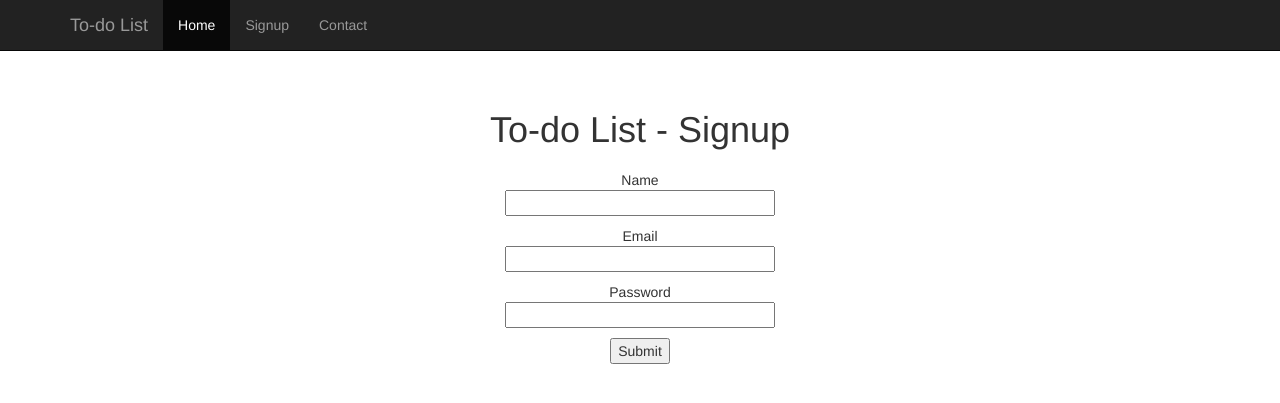
After one commit to erictempleton1/TodoList, a Flask app: page /signup in a window 1280 px wide. The commit adds this page. Shown: the top 403 px of the page. Run offline with Flask 2, Linux system fonts and the light colour scheme; some libraries are stand-ins or nearby versions.

Commit message:
complete database setup, and added forms on html templates. also added views

```diff
--- a/todo/__init__.py
+++ b/todo/__init__.py
@@ -1,8 +1,13 @@
+import os
 from flask import Flask
 from flask.ext.sqlalchemy import SQLAlchemy
+from werkzeug import generate_password_hash, check_password_hash
+from config import basedir
+
 
 app = Flask(__name__)
 app.config.from_object('config')
+
 db = SQLAlchemy(app)
 
 from todo import views, models
--- a/todo/forms.py
+++ b/todo/forms.py
@@ -0,0 +1,22 @@
+from flask.ext.wtf import Form
+from wtforms import TextField, validators, ValidationError, PasswordField
+from models import db, User
+
+class Signup(Form):
+    name = TextField('Name', [validators.Required('Please enter your name')])
+    email = TextField('Email', [validators.Required('Please enter your email'), validators.Email('Please enter a valid email address')])
+    password = PasswordField('Password', [validators.Required('Please choose a password')])
+
+    def __init__(self, *args, **kwargs):
+        Form.__init__(self, *args, **kwargs)
+
+    def validate(self):
+        if not Form.validate(self):
+            return False
+
+        user = User.query.filter_by(email = self.email.data.lower()).first()
+        if user:
+            self.email.errors.append('Email already in use.')
+            return False
+        else:
+            return True
--- a/todo/templates/base.html
+++ b/todo/templates/base.html
@@ -38,12 +38,12 @@
             <span class="icon-bar"></span>
             <span class="icon-bar"></span>
           </button>
-          <a class="navbar-brand" href="#">To-do List</a>
+          <a class="navbar-brand" href="/">To-do List</a>
         </div>
         <div class="collapse navbar-collapse">
           <ul class="nav navbar-nav">
-            <li class="active"><a href="#">Home</a></li>
-            <li><a href="#about">About</a></li>
+            <li class="active"><a href="/">Home</a></li>
+            <li><a href="/signup">Signup</a></li>
             <li><a href="#contact">Contact</a></li>
           </ul>
         </div><!--/.nav-collapse -->
--- /dev/null
+++ b/todo/templates/signup.html
@@ -0,0 +1,40 @@
+{% extends "base.html" %}
+
+{% block content %}
+
+	{% for message in form.name.errors %}
+	    <div class="alert alert-danger">{{ message }}</div>
+	{% endfor %}
+
+	{% for message in form.email.errors %}
+	    <div class="alert alert-danger">{{ message }}</div>
+	{% endfor %}
+
+	{% for message in form.password.errors %}
+	    <div class="alert alert-danger">{{ message }}</div>
+	{% endfor %}
+
+
+
+	<form action="{{ url_for('signup') }}" method="post" name="login">
+	    {{ form.hidden_tag() }}
+
+	    <p>
+	      Name<br>
+	      {{ form.name(size=30) }}
+	    </p>
+
+	    <p>
+	      Email<br>
+	      {{ form.email(size=30) }}
+	    </p>
+
+	    <p>
+	      Password<br>
+	      {{ form.password(size=30) }}
+	    </p>
+
+	    <p><input type="submit" value="Submit"></p>
+
+	</form>
+{% endblock %}
--- a/todo/views.py
+++ b/todo/views.py
@@ -1,6 +1,22 @@
-from flask import render_template
-from todo import app
+from flask import render_template, request, flash, redirect
+from forms import Signup
+from models import User
+from todo import app, db
 
 @app.route('/')
 def index():
     return render_template('base.html', title='Home')
+
+@app.route('/signup', methods=['GET', 'POST'])
+def signup():
+    form = Signup()
+
+    if request.method == 'POST' and form.validate() == False:
+        return render_template('signup.html', form=form, title='Signup')
+    elif request.method == 'GET':
+        return render_template('signup.html', form=form, title='Signup')
+    else:
+        newuser = User(form.name.data, form.email.data, form.password.data)
+        db.session.add(newuser)
+        db.session.commit()
+        return redirect('/')
```
Also changed, not shown: db_create.py (+13 -0 lines), db_downgrade.py (+10 -0 lines), db_migrate.py (+19 -0 lines), db_upgrade.py (+9 -0 lines), todo/models.py (+22 -0 lines), 1 other file.
